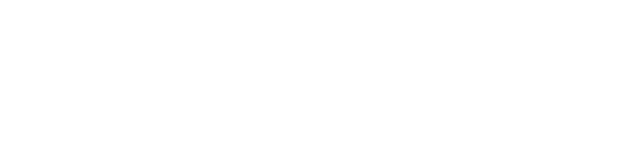
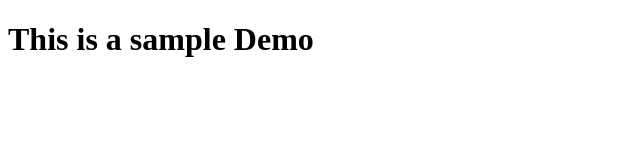
Before and after one commit to Himanshi0701/My_respository, a plain HTML site: page index.html in a window 1280 px wide. Shown: the whole page, without its empty margins (0-640 px from the left). Drawn offline with Linux system fonts and the light colour scheme.

Commit message:
Final Commit

```diff
--- a/index.html
+++ b/index.html
@@ -3,5 +3,6 @@
     <title>Welcome to Github</title>
 </head>
 <body>
+    <h1>This is a sample Demo</h1>
 </body>
 </html>
```
